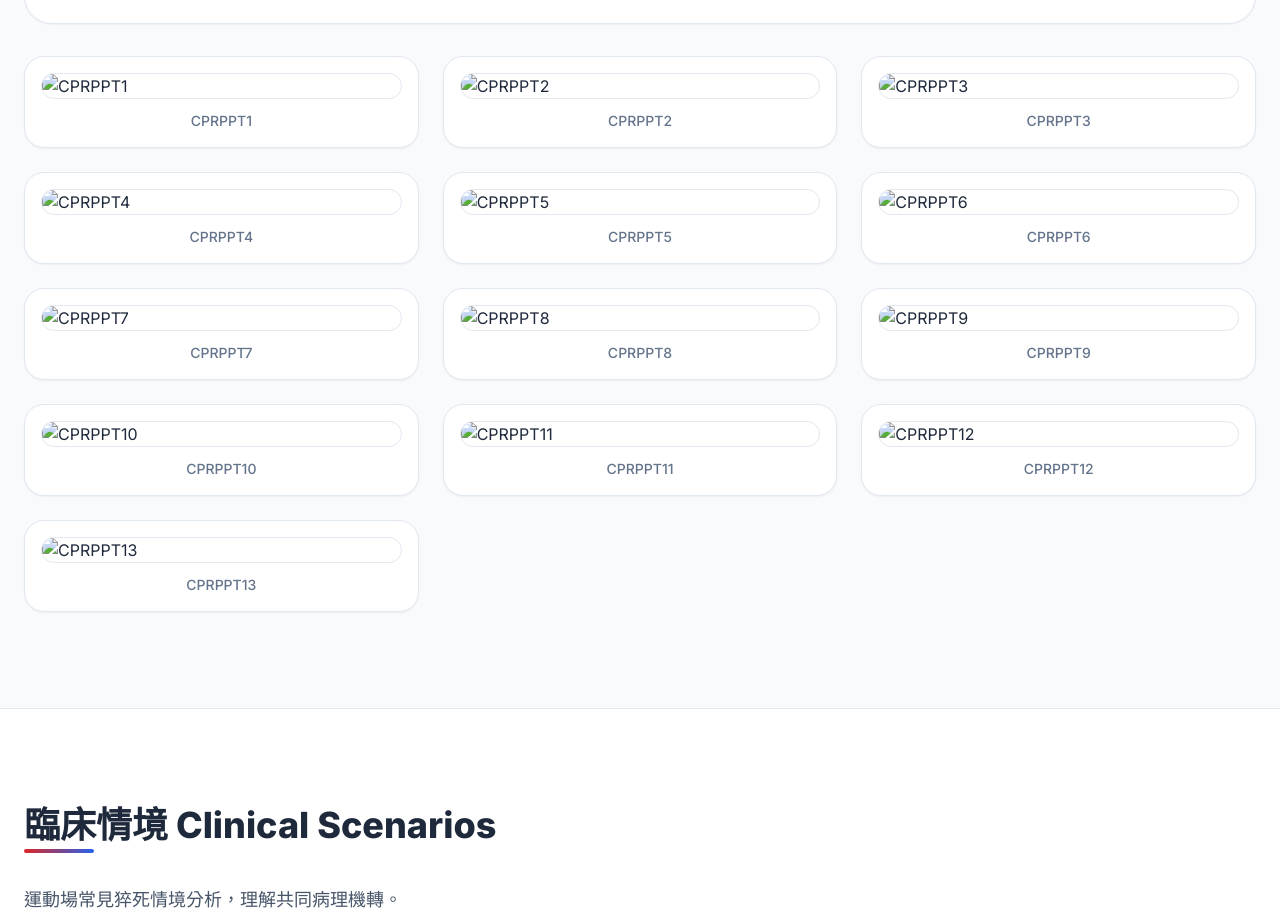
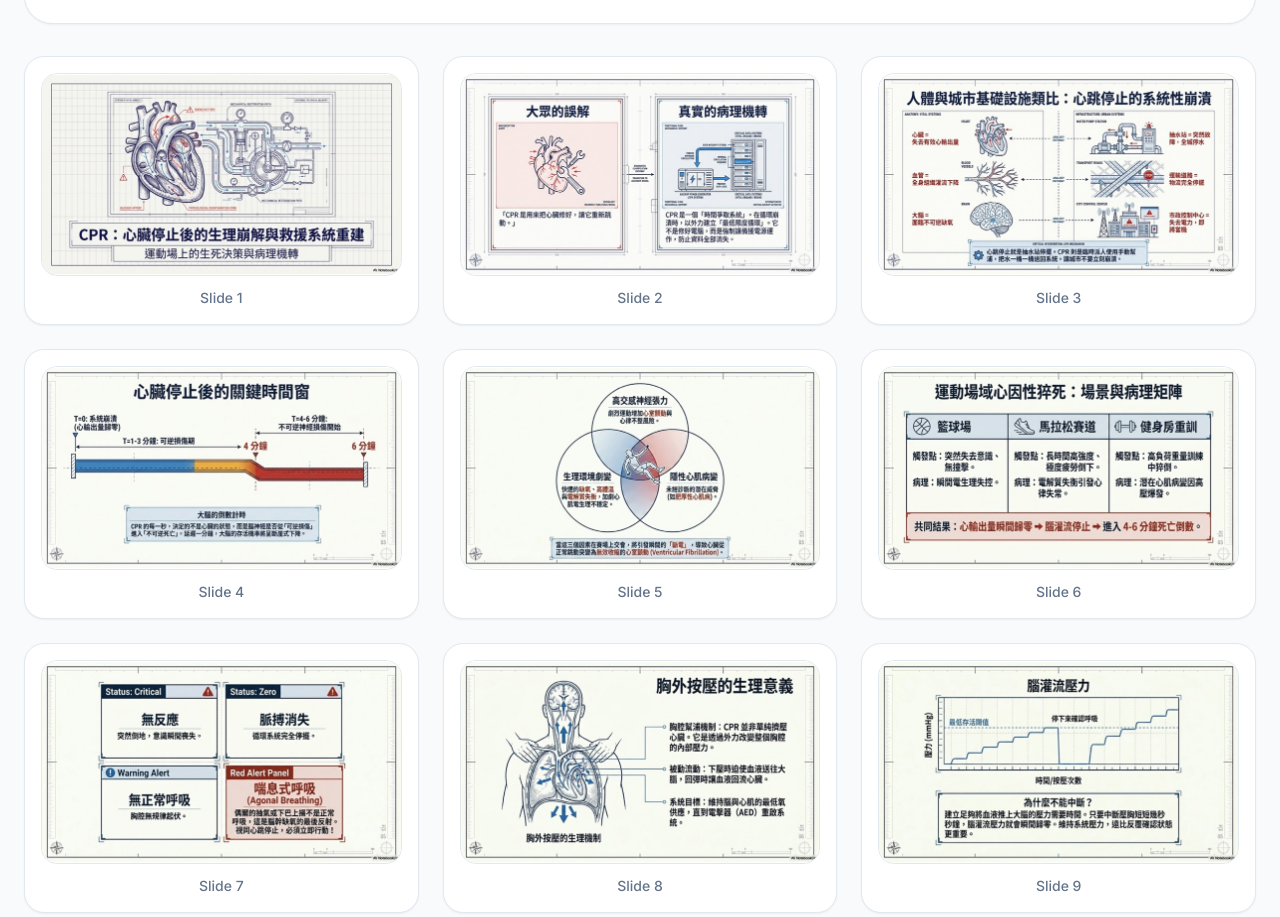
Before and after one commit to DrJimmy603ntsu/PreviewBeforeClass, a plain HTML site: page CPR/CPRGlobalView.html in a window 1280 px wide. Shown: the part 2600-3517 px from the top of the page. Drawn offline with nearby package versions, Linux system fonts and the light colour scheme.

Commit message:
Update CPRGlobalView.html

```diff
--- a/CPR/CPRGlobalView.html
+++ b/CPR/CPRGlobalView.html
@@ -271,56 +271,56 @@
       <!-- Slides grid -->
       <div class="grid md:grid-cols-2 lg:grid-cols-3 gap-6">
         <div class="bg-white rounded-[20px] p-4 border border-slate-200 shadow-sm">
-          <img src="CPRPPT1.jpeg" alt="CPRPPT1" class="gallery-img">
-          <div class="mt-3 text-sm text-slate-500 text-center font-medium">CPRPPT1</div>
+          <img src="CPRPPT/CPRPPT1.jpeg" alt="Slide 1" class="gallery-img">
+          <div class="mt-3 text-sm text-slate-500 text-center font-medium">Slide 1</div>
         </div>
         <div class="bg-white rounded-[20px] p-4 border border-slate-200 shadow-sm">
-          <img src="CPRPPT2.jpeg" alt="CPRPPT2" class="gallery-img">
-          <div class="mt-3 text-sm text-slate-500 text-center font-medium">CPRPPT2</div>
+          <img src="CPRPPT/CPRPPT2.jpeg" alt="Slide 2" class="gallery-img">
+          <div class="mt-3 text-sm text-slate-500 text-center font-medium">Slide 2</div>
         </div>
         <div class="bg-white rounded-[20px] p-4 border border-slate-200 shadow-sm">
-          <img src="CPRPPT3.jpeg" alt="CPRPPT3" class="gallery-img">
-          <div class="mt-3 text-sm text-slate-500 text-center font-medium">CPRPPT3</div>
+          <img src="CPRPPT/CPRPPT3.jpeg" alt="Slide 3" class="gallery-img">
+          <div class="mt-3 text-sm text-slate-500 text-center font-medium">Slide 3</div>
         </div>
         <div class="bg-white rounded-[20px] p-4 border border-slate-200 shadow-sm">
-          <img src="CPRPPT4.jpeg" alt="CPRPPT4" class="gallery-img">
-          <div class="mt-3 text-sm text-slate-500 text-center font-medium">CPRPPT4</div>
+          <img src="CPRPPT/CPRPPT4.jpeg" alt="Slide 4" class="gallery-img">
+          <div class="mt-3 text-sm text-slate-500 text-center font-medium">Slide 4</div>
         </div>
         <div class="bg-white rounded-[20px] p-4 border border-slate-200 shadow-sm">
-          <img src="CPRPPT5.jpeg" alt="CPRPPT5" class="gallery-img">
-          <div class="mt-3 text-sm text-slate-500 text-center font-medium">CPRPPT5</div>
+          <img src="CPRPPT/CPRPPT5.jpeg" alt="Slide 5" class="gallery-img">
+          <div class="mt-3 text-sm text-slate-500 text-center font-medium">Slide 5</div>
         </div>
         <div class="bg-white rounded-[20px] p-4 border border-slate-200 shadow-sm">
-          <img src="CPRPPT6.jpeg" alt="CPRPPT6" class="gallery-img">
-          <div class="mt-3 text-sm text-slate-500 text-center font-medium">CPRPPT6</div>
+          <img src="CPRPPT/CPRPPT6.jpeg" alt="Slide 6" class="gallery-img">
+          <div class="mt-3 text-sm text-slate-500 text-center font-medium">Slide 6</div>
         </div>
         <div class="bg-white rounded-[20px] p-4 border border-slate-200 shadow-sm">
-          <img src="CPRPPT7.jpeg" alt="CPRPPT7" class="gallery-img">
-          <div class="mt-3 text-sm text-slate-500 text-center font-medium">CPRPPT7</div>
+          <img src="CPRPPT/CPRPPT7.jpeg" alt="Slide 7" class="gallery-img">
+          <div class="mt-3 text-sm text-slate-500 text-center font-medium">Slide 7</div>
         </div>
         <div class="bg-white rounded-[20px] p-4 border border-slate-200 shadow-sm">
-          <img src="CPRPPT8.jpeg" alt="CPRPPT8" class="gallery-img">
-          <div class="mt-3 text-sm text-slate-500 text-center font-medium">CPRPPT8</div>
+          <img src="CPRPPT/CPRPPT8.jpeg" alt="Slide 8" class="gallery-img">
+          <div class="mt-3 text-sm text-slate-500 text-center font-medium">Slide 8</div>
         </div>
         <div class="bg-white rounded-[20px] p-4 border border-slate-200 shadow-sm">
-          <img src="CPRPPT9.jpeg" alt="CPRPPT9" class="gallery-img">
-          <div class="mt-3 text-sm text-slate-500 text-center font-medium">CPRPPT9</div>
+          <img src="CPRPPT/CPRPPT9.jpeg" alt="Slide 9" class="gallery-img">
+          <div class="mt-3 text-sm text-slate-500 text-center font-medium">Slide 9</div>
         </div>
         <div class="bg-white rounded-[20px] p-4 border border-slate-200 shadow-sm">
-          <img src="CPRPPT10.jpeg" alt="CPRPPT10" class="gallery-img">
-          <div class="mt-3 text-sm text-slate-500 text-center font-medium">CPRPPT10</div>
+          <img src="CPRPPT/CPRPPT10.jpeg" alt="Slide 10" class="gallery-img">
+          <div class="mt-3 text-sm text-slate-500 text-center font-medium">Slide 10</div>
         </div>
         <div class="bg-white rounded-[20px] p-4 border border-slate-200 shadow-sm">
-          <img src="CPRPPT11.jpeg" alt="CPRPPT11" class="gallery-img">
-          <div class="mt-3 text-sm text-slate-500 text-center font-medium">CPRPPT11</div>
+          <img src="CPRPPT/CPRPPT11.jpeg" alt="Slide 11" class="gallery-img">
+          <div class="mt-3 text-sm text-slate-500 text-center font-medium">Slide 11</div>
         </div>
         <div class="bg-white rounded-[20px] p-4 border border-slate-200 shadow-sm">
-          <img src="CPRPPT12.jpeg" alt="CPRPPT12" class="gallery-img">
-          <div class="mt-3 text-sm text-slate-500 text-center font-medium">CPRPPT12</div>
+          <img src="CPRPPT/CPRPPT12.jpeg" alt="Slide 12" class="gallery-img">
+          <div class="mt-3 text-sm text-slate-500 text-center font-medium">Slide 12</div>
         </div>
         <div class="bg-white rounded-[20px] p-4 border border-slate-200 shadow-sm">
-          <img src="CPRPPT13.jpeg" alt="CPRPPT13" class="gallery-img">
-          <div class="mt-3 text-sm text-slate-500 text-center font-medium">CPRPPT13</div>
+          <img src="CPRPPT/CPRPPT13.jpeg" alt="Slide 13" class="gallery-img">
+          <div class="mt-3 text-sm text-slate-500 text-center font-medium">Slide 13</div>
         </div>
       </div>
 
```
